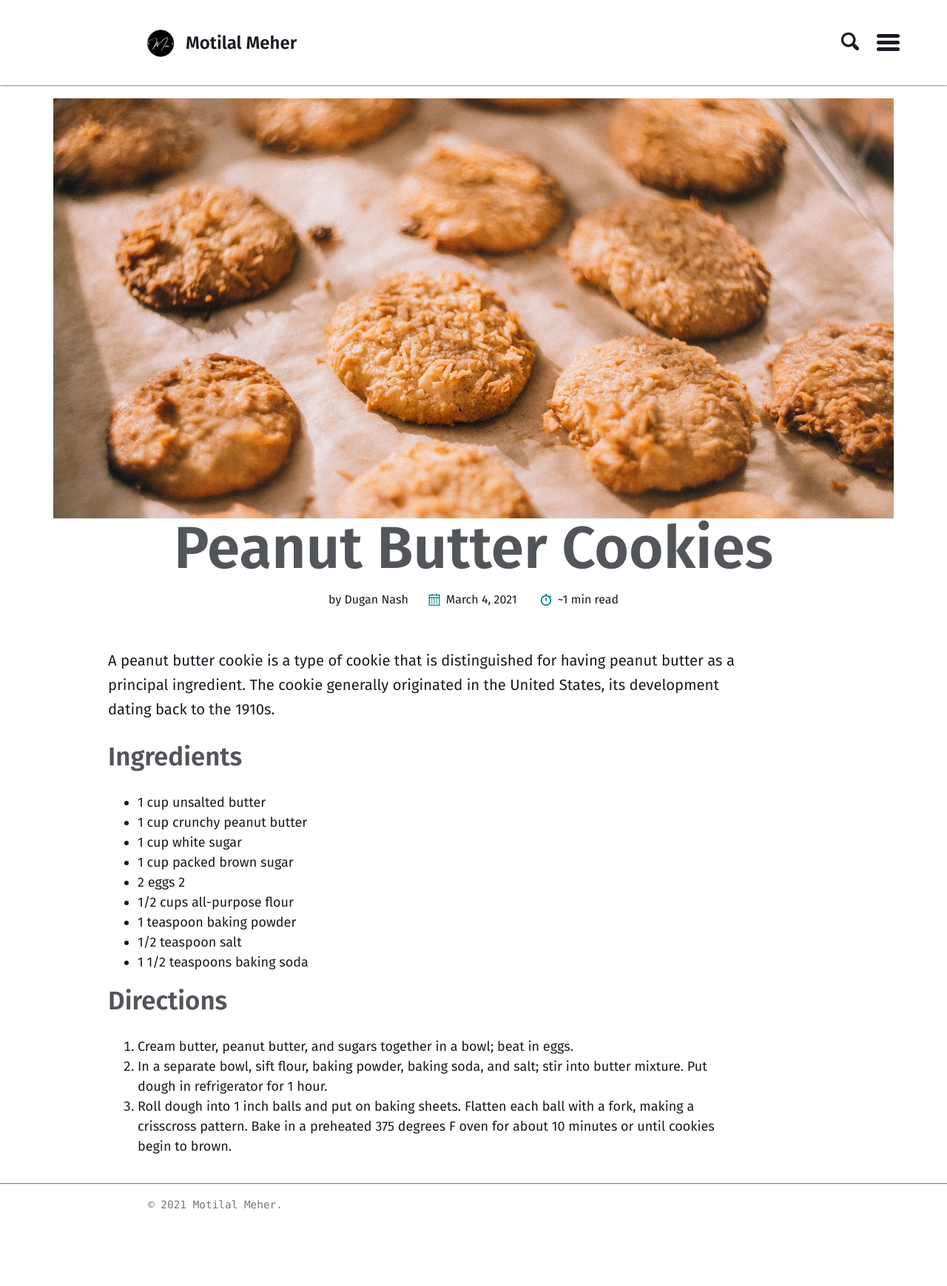
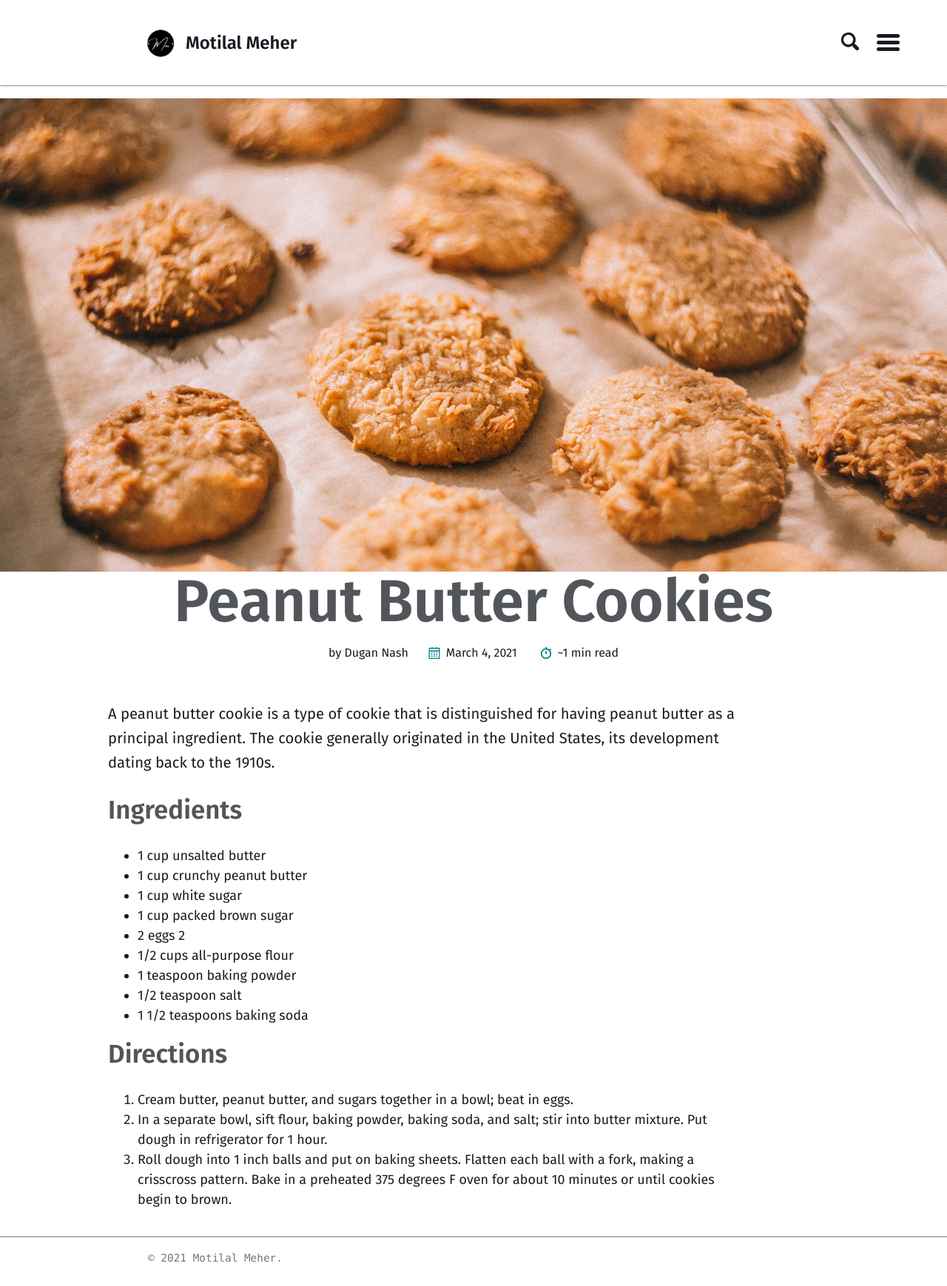
Before and after one commit to motilalmeher/motilalmeher.github.io, a Jekyll site: the page built from _recipes/moti.md, in a window 1280 px wide. Shown: the whole page at 74% size. Built offline with Jekyll 4.4.1, drawn with Linux system fonts in a browser that asks for light colours; before the commit the page ends 1667 px from its top, so only the background shows below that.

Commit message:
Update _intro.scss

```diff
--- a/_sass/basically-basic/_intro.scss
+++ b/_sass/basically-basic/_intro.scss
@@ -12,7 +12,7 @@
   margin-bottom: 0;
   margin-left: auto;
   margin-right: auto;
-  @include breakpoint($small) {
+ /* @include breakpoint($small) {
       padding-right: 1rem;
       padding-left: 1rem;
     }
@@ -25,7 +25,7 @@
     @include breakpoint($large) {
       padding-right: 4rem;
       padding-left: 4rem;
-    }
+    } */
 
 
   &::before {
```
